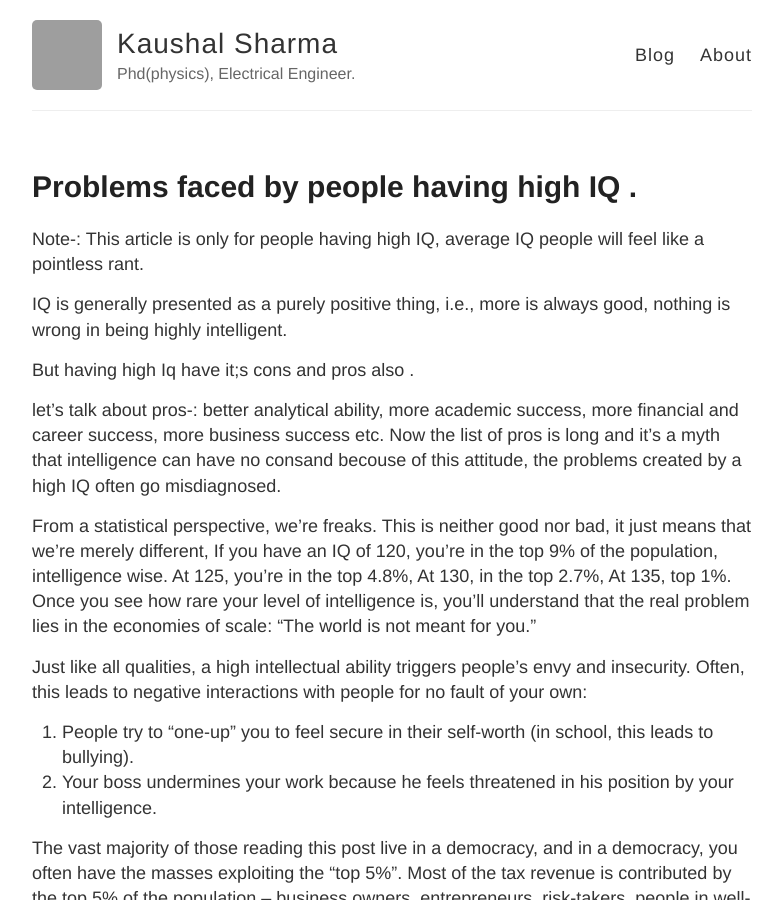
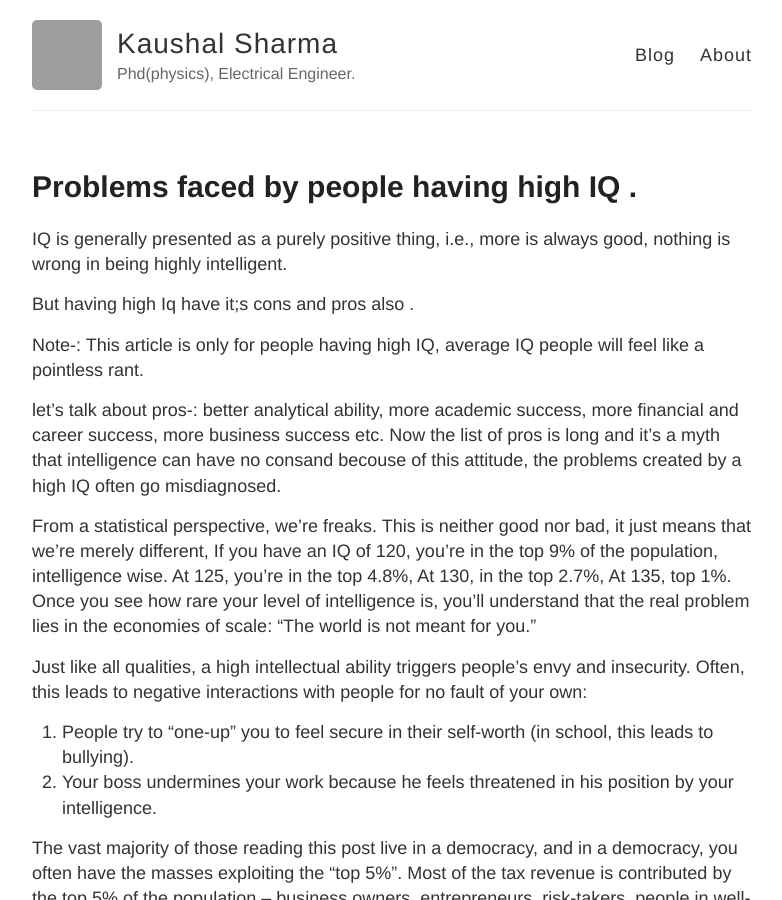
Before and after one commit to KaushalSharmaMd/KaushalSharmaMd.github.io, a Jekyll site: the page built from _posts/2019-12-04-high-IQ-problems-and-frustration.md, in a window 1280 px wide and 900 px high. Shown: the whole window, without its empty margins (248-1030 px from the left). Built offline with Jekyll 4.4.1, drawn with Linux system fonts in a browser that asks for light colours; grey boxes are pictures that could not be loaded.

```diff
--- a/_posts/2019-12-04-high-IQ-problems-and-frustration.md
+++ b/_posts/2019-12-04-high-IQ-problems-and-frustration.md
@@ -3,11 +3,12 @@ layout: post
 title: Problems faced by people having high IQ .
 ---
 
-Note-: This article is only for people having high IQ, average IQ people will feel like a pointless rant.
 
 IQ is generally presented as a purely positive thing, i.e., more is always good, nothing is wrong in being highly intelligent.
 
 But having high Iq have it;s cons and pros also .
+
+Note-: This article is only for people having high IQ, average IQ people will feel like a pointless rant.
 
 let's talk about pros-:  better analytical ability, more academic success, more financial and career success, more business success etc. Now  the list of pros is long and it's a myth that intelligence can have no consand becouse of this attitude, the problems created by a high IQ often go misdiagnosed.
 
```
